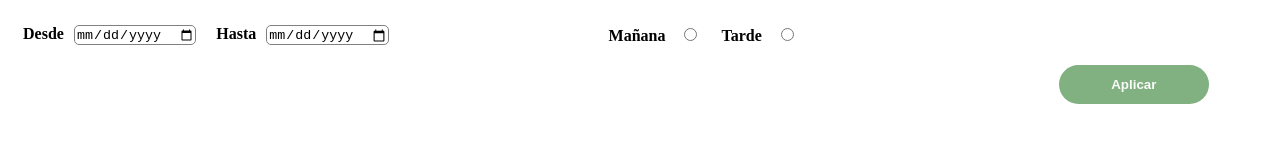
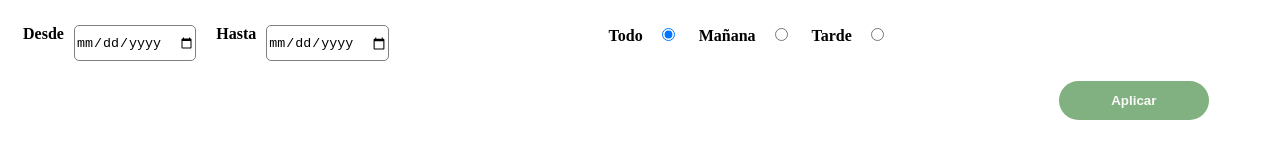
Before and after one commit to agustingroh/TurnoFacil, a plain HTML site: page front/html/visualizarHorariosMedico.html in a window 1280 px wide. Shown: the part 152-310 px from the top of the page. Drawn offline with Linux system fonts and the light colour scheme; no server answers.

Commit message:
TF-70 se corrigio bugs en radio buttom de pagina visualizar horarios medico

```diff
--- a/front/html/visualizarHorariosMedico.html
+++ b/front/html/visualizarHorariosMedico.html
@@ -26,12 +26,16 @@
             <input type="date" id="dateDesde" />
             <label for="hasta" >Hasta</label>
             <input type="date" id="dateHasta" />
-            <div class="momentoDelDiaElegido">
-                <label for="manana">Mañana</label>
-                <input type="radio" name="manana" value="manana" id="maniana"/>
-                <label for="tarde">Tarde</label>
-                <input type="radio" name="tarde" value="tarde" id="tarde"/>
-            </div>
+            <form>
+                <div class="momentoDelDiaElegido">
+                    <label for="todo">Todo</label>
+                    <input type="radio" name="turno" value="todo" id="todo" checked/>
+                    <label for="manana">Mañana</label>
+                    <input type="radio" name="turno" value="manana" id="maniana"/>
+                    <label for="tarde">Tarde</label>
+                    <input type="radio" name="turno" value="tarde" id="tarde"/>
+                </div>
+            </form>
         </div>
         <div class="botones">
             <button class="botonAplicar" id="aplicarRangos">Aplicar</button>
```
